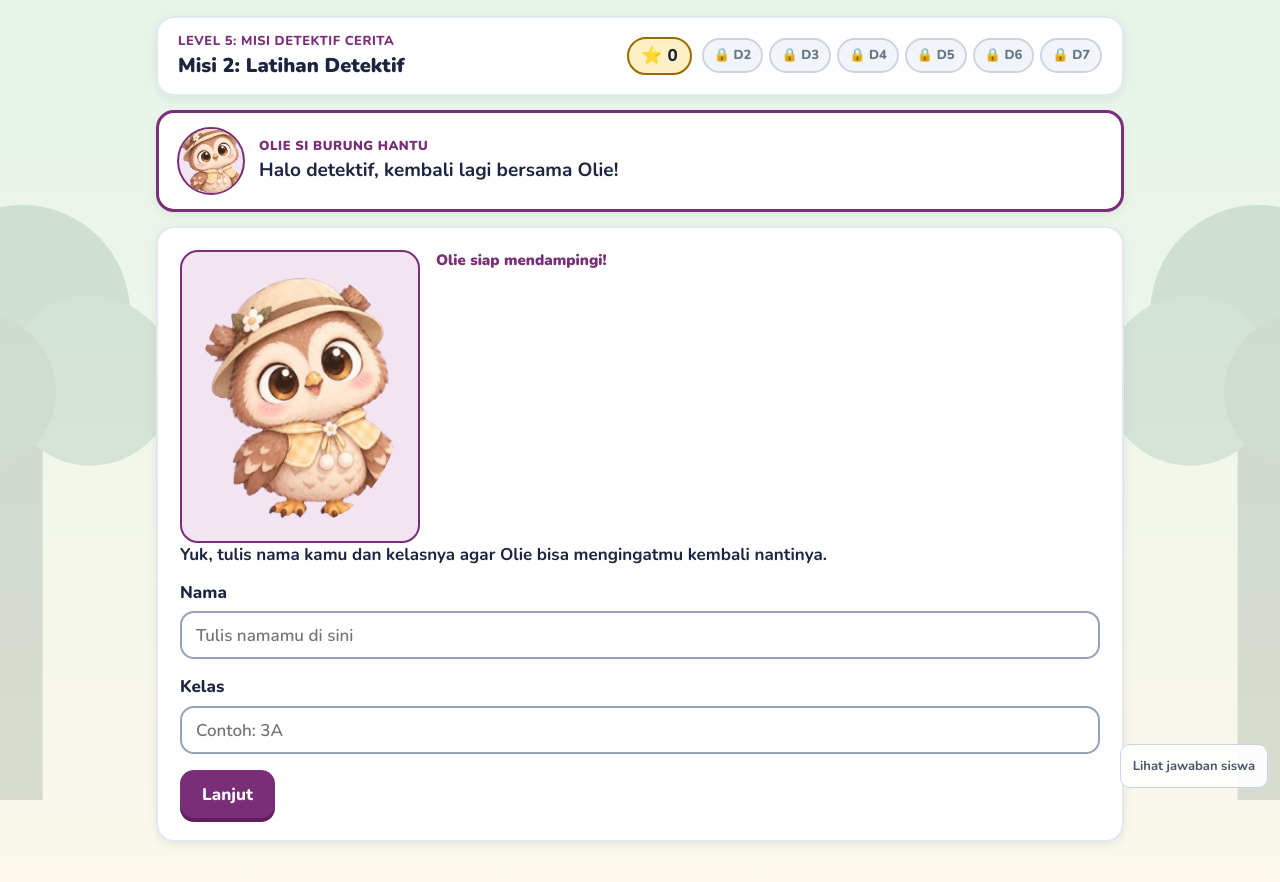
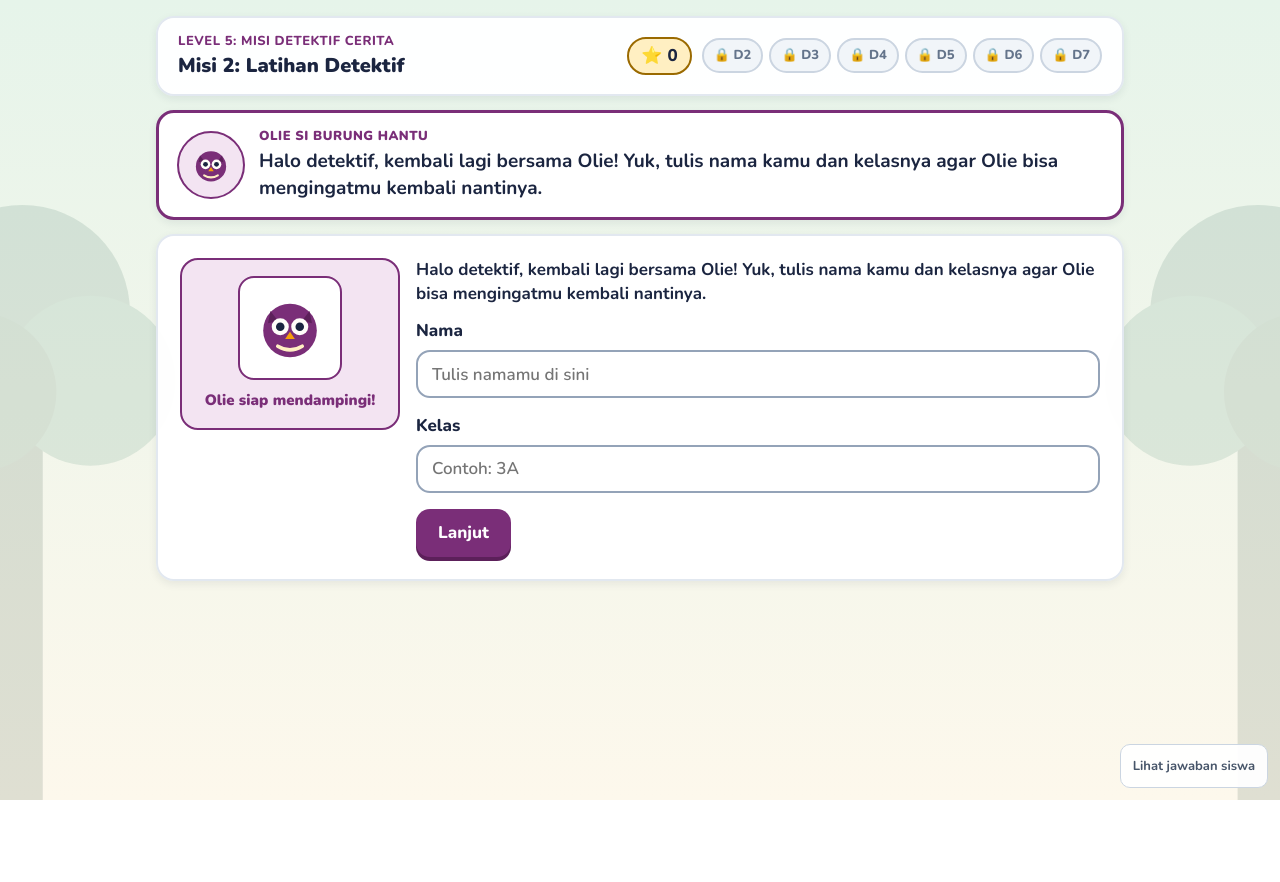
Before and after one commit to tsabithzahra0407-ops/DO-TAL, a plain HTML site: page index.html in a window 1280 px wide. After the commit the page ends 800 px from the top, so only its background shows below. Drawn offline with nearby package versions, Linux system fonts and the light colour scheme.

Commit message:
new index.html

```diff
--- a/index.html
+++ b/index.html
@@ -65,12 +65,12 @@
     bottom: 0;
     height: 85vh;
     width: auto;
-    opacity: 0.16;
+    opacity: 0.14;
   }
   .forest-bg .tree-left { left: -40px; }
   .forest-bg .tree-right { right: -40px; transform: scaleX(-1); }
 
-  /* Layout utama (dioptimalkan untuk tampilan HP / Google Sites) */
+  /* Layout utama */
   .app-wrapper {
     position: relative;
     z-index: 1;
@@ -87,7 +87,7 @@
 
   /* Header & Bilah Kemajuan */
   .top-bar {
-    background: rgba(255, 255, 255, 0.94);
+    background: rgba(255, 255, 255, 0.96);
     border: 2px solid #E2E8F0;
     border-radius: var(--radius-lg);
     padding: 12px 16px;
@@ -197,17 +197,25 @@
   }
   .olie-avatar {
     flex-shrink: 0;
-    width: 58px;
-    height: 58px;
+    width: 60px;
+    height: 60px;
     background: var(--primary-light);
     border-radius: 50%;
     display: flex;
     align-items: center;
     justify-content: center;
     border: 2px solid var(--primary);
+    overflow: hidden;
+  }
+  .olie-avatar img {
+    width: 100%;
+    height: 100%;
+    object-fit: cover;
+    display: block;
   }
   .olie-speech {
     flex: 1;
+    min-width: 0;
   }
   .olie-name {
     font-size: 13px;
@@ -508,7 +516,7 @@
     gap: 8px;
   }
 
-  /* Layout Pengantar Identitas Baru dengan Olie */
+  /* Layout Pengantar Identitas dengan Olie */
   .identity-container {
     display: flex;
     flex-direction: column;
@@ -531,12 +539,31 @@
     padding: 16px;
     text-align: center;
     width: 100%;
-    max-width: 240px;
+    max-width: 220px;
     flex-shrink: 0;
+  }
+  .identity-visual-frame {
+    width: 104px;
+    height: 104px;
+    border-radius: 16px;
+    background: #FFFFFF;
+    border: 2px solid var(--primary);
+    display: flex;
+    align-items: center;
+    justify-content: center;
+    overflow: hidden;
+    margin-bottom: 10px;
+  }
+  .identity-visual-frame img {
+    width: 100%;
+    height: 100%;
+    object-fit: cover;
+    display: block;
   }
   .identity-form-side {
     flex: 1;
     width: 100%;
+    min-width: 0;
   }
 
   /* Tabel Responsif D2 */
@@ -645,7 +672,7 @@
     right: 12px;
     bottom: 12px;
     z-index: 50;
-    background: rgba(255, 255, 255, 0.9);
+    background: rgba(255, 255, 255, 0.94);
     color: #475569;
     border: 1px solid #CBD5E1;
     border-radius: 10px;
@@ -726,10 +753,6 @@
   @keyframes popIn {
     0% { opacity: 0; transform: scale(0.9); }
     100% { opacity: 1; transform: scale(1); }
-  }
-
-  @keyframes fadeSlideUp {
-    to { opacity: 1; transform: translateY(0); }
   }
 
   @media (prefers-reduced-motion: reduce) {
@@ -784,27 +807,23 @@
 
   <!-- Gelembung Bicara Olie -->
   <section class="olie-box" aria-live="polite">
-    <div id="olie-avatar" class="olie-avatar" aria-hidden="true">
-    <img src="Tuppy_dan_Apel_Emas-removebg-preview.png" alt="Olie Si Burung Hantu" style="width: 100%; height: 100%; object-fit: cover; border-radius: 50%;">
-    </div>
+    <div id="olie-avatar" class="olie-avatar" aria-hidden="true"></div>
     <div class="olie-speech">
       <div class="olie-name">Olie si Burung Hantu</div>
-      <p id="olie-message" class="olie-text">Halo detektif, kembali lagi bersama Olie!</p>
+      <p id="olie-message" class="olie-text">Halo detektif, kembali lagi bersama Olie! Yuk, tulis nama kamu dan kelasnya agar Olie bisa mengingatmu kembali nantinya.</p>
     </div>
   </section>
 
-  <!-- LAYAR 0: IDENTITAS DENGAN MASKOT OLIE DI SAMPING -->
+  <!-- LAYAR 0: IDENTITAS DENGAN MASKOT OLIE -->
   <main id="screen-identity" class="panel">
     <div class="identity-container">
       <div class="identity-olie-badge">
-        <!-- Ilustrasi Olie / Maskot -->
-          <img src="Tuppy_dan_Apel_Emas-removebg-preview.png" alt="Olie Si Burung Hantu" style="width: 100%; height: 100%; object-fit: cover; border-radius: 50%;">
-         </div>
+        <div id="identity-olie-frame" class="identity-visual-frame" aria-hidden="true"></div>
         <span style="font-weight: 900; font-size: 15px; color: var(--primary);">Olie siap mendampingi!</span>
       </div>
       <div class="identity-form-side">
         <p style="font-weight: 700; font-size: 17px; margin-bottom: 14px; line-height: 1.4;">
-          Yuk, tulis nama kamu dan kelasnya agar Olie bisa mengingatmu kembali nantinya.
+          Halo detektif, kembali lagi bersama Olie! Yuk, tulis nama kamu dan kelasnya agar Olie bisa mengingatmu kembali nantinya.
         </p>
         <form id="identity-form" novalidate>
           <div class="form-group">
@@ -1157,8 +1176,61 @@
 
 <script>
 const APPS_SCRIPT_URL = "ISI_ALAMAT_APPS_SCRIPT_DI_SINI";
+// Isi URL gambar Olie jika punya link publik; biarkan kosong ("") untuk memakai ilustrasi Olie bawaan.
+const OLIE_IMAGE_URL = "";
 
 (function() {
+  function createOlieVisual(sizeClass) {
+    if (OLIE_IMAGE_URL && OLIE_IMAGE_URL.trim() !== "") {
+      const img = document.createElement("img");
+      img.src = OLIE_IMAGE_URL.trim();
+      img.alt = "Olie si Burung Hantu";
+      img.addEventListener("error", () => {
+        img.replaceWith(buildFallbackSvg(sizeClass));
+      });
+      return img;
+    }
+    return buildFallbackSvg(sizeClass);
+  }
+
+  function buildFallbackSvg(sizeClass) {
+    const px = sizeClass === "large" ? 78 : 44;
+    const svg = document.createElementNS("http://www.w3.org/2000/svg", "svg");
+    svg.setAttribute("width", String(px));
+    svg.setAttribute("height", String(px));
+    svg.setAttribute("viewBox", "0 0 64 64");
+    svg.setAttribute("fill", "none");
+    svg.style.display = "block";
+
+    svg.innerHTML = `
+      <circle cx="32" cy="34" r="22" fill="#7A2E78"/>
+      <path d="M16 18L22 26L14 28Z" fill="#5C205A"/>
+      <path d="M48 18L42 26L50 28Z" fill="#5C205A"/>
+      <circle cx="24" cy="31" r="7" fill="#FFFDF9"/>
+      <circle cx="40" cy="31" r="7" fill="#FFFDF9"/>
+      <circle cx="24" cy="31" r="3.5" fill="#1B2540"/>
+      <circle cx="40" cy="31" r="3.5" fill="#1B2540"/>
+      <polygon points="32,35 28,41 36,41" fill="#F59E0B"/>
+      <path d="M22 47Q32 53 42 47" stroke="#FFEFC2" stroke-width="3" stroke-linecap="round"/>
+    `;
+    return svg;
+  }
+
+  function renderOlieImages() {
+    const avatarBox = document.getElementById("olie-avatar");
+    const identityFrame = document.getElementById("identity-olie-frame");
+    if (avatarBox) {
+      avatarBox.innerHTML = "";
+      avatarBox.appendChild(createOlieVisual("small"));
+    }
+    if (identityFrame) {
+      identityFrame.innerHTML = "";
+      identityFrame.appendChild(createOlieVisual("large"));
+    }
+  }
+
+  renderOlieImages();
+
   const state = {
     nama: "",
     kelas: "",
```
